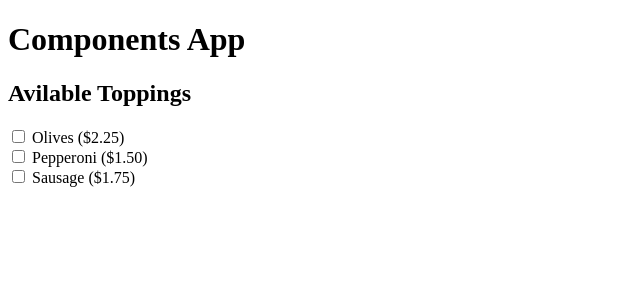
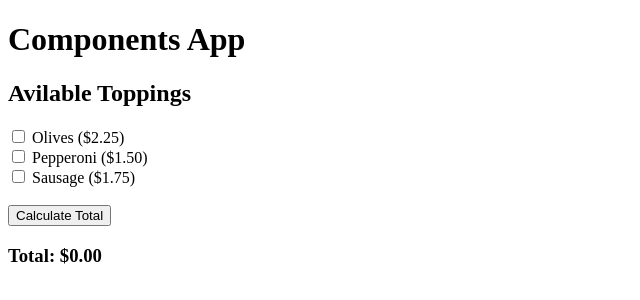
Before and after one commit to 2022-spring-jsf-online/components, an Angular app: page / in a window 1280 px wide. Shown: the top 300 px of the page, without its empty margins (0-640 px from the left). Built offline with nearby package versions, Linux system fonts and the light colour scheme.

Commit message:
Calculating total correctly
Have seen map(), filter(), and reduce(), in the real world

```diff
--- a/src/app/pizza-toppings/pizza-toppings.component.html
+++ b/src/app/pizza-toppings/pizza-toppings.component.html
@@ -12,3 +12,12 @@
  {{pt.name}} ({{pt.price  |  currency}})
 </label>
 </div>
+<br>
+<button
+ (click)="calculateTotal()"
+>
+    Calculate Total
+</button>
+<h3>
+    Total: {{totalPrice  | currency}}
+</h3>
--- a/src/app/pizza-toppings/pizza-toppings.component.ts
+++ b/src/app/pizza-toppings/pizza-toppings.component.ts
@@ -34,5 +34,14 @@ export class PizzaToppingsComponent implements OnInit {
     );
     console.log(this.availablePizzaToppings);
   }
+    totalPrice = 0;
 
+    calculateTotal = () => {
+      this.totalPrice = this.availablePizzaToppings
+      .filter(x => x.checked)
+      .reduce(
+        (acc, x) => acc + x.price
+        , 0
+      )
+    }
 }
```
